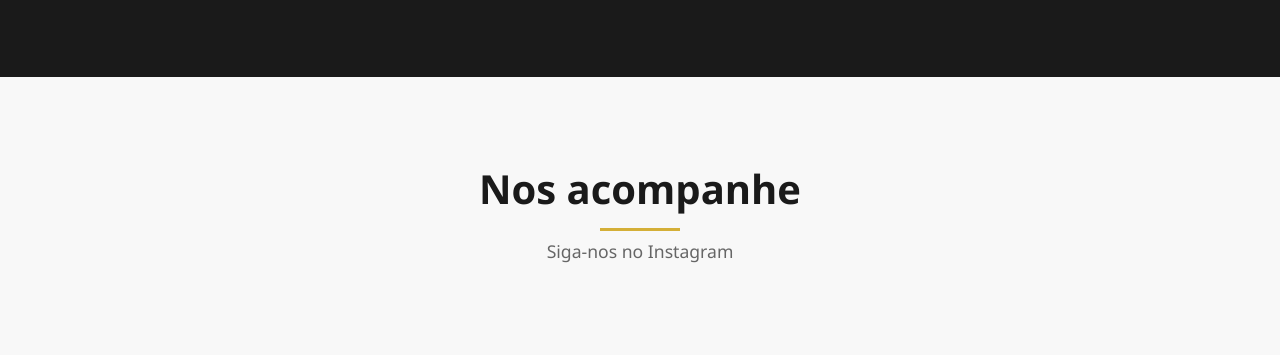
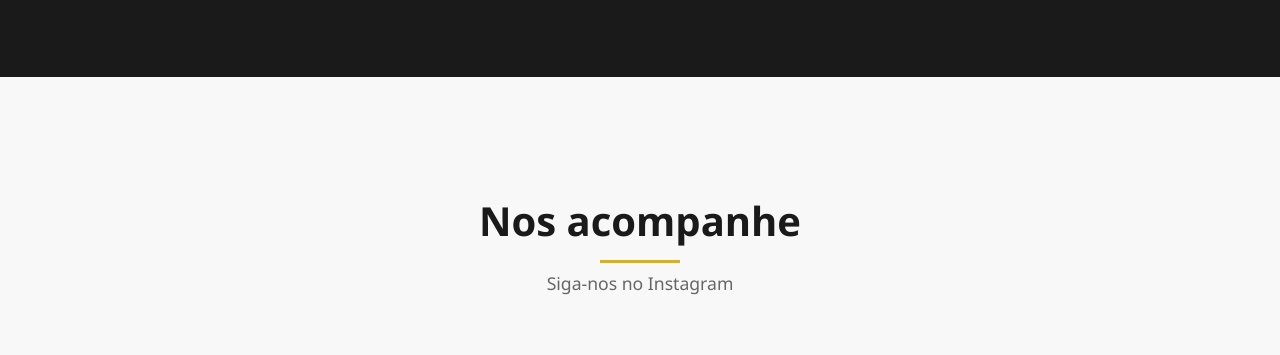
Before and after one commit to marcosbarbeariash/marcos_barbearia, a plain HTML site: page index.html in a window 1280 px wide. Shown: the part 2392-2747 px from the top of the page. Drawn offline with Linux system fonts and the light colour scheme.

Commit message:
Update styles.css

```diff
--- a/styles.css
+++ b/styles.css
@@ -338,11 +338,14 @@ body {
 .gallery {
     padding: 5rem 0 0 0;
     background: #f8f8f8;
+    min-height: 100vh;
+    position: relative;
 }
 
 .gallery-header {
     text-align: center;
     padding-bottom: 3rem;
+    padding-top: 2rem;
 }
 
 /* Instagram Grid - Full Width */
```
